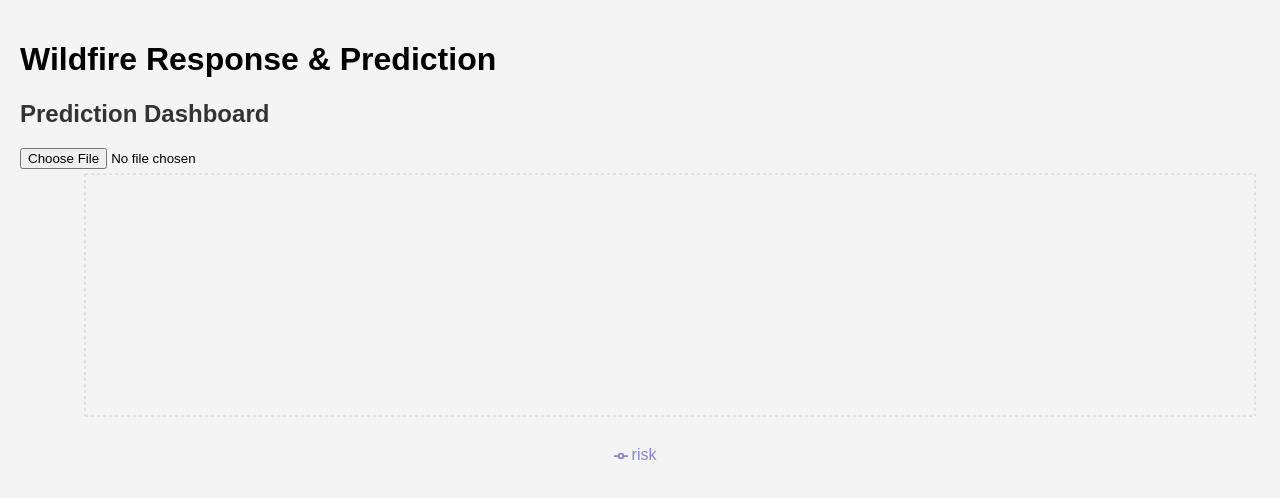
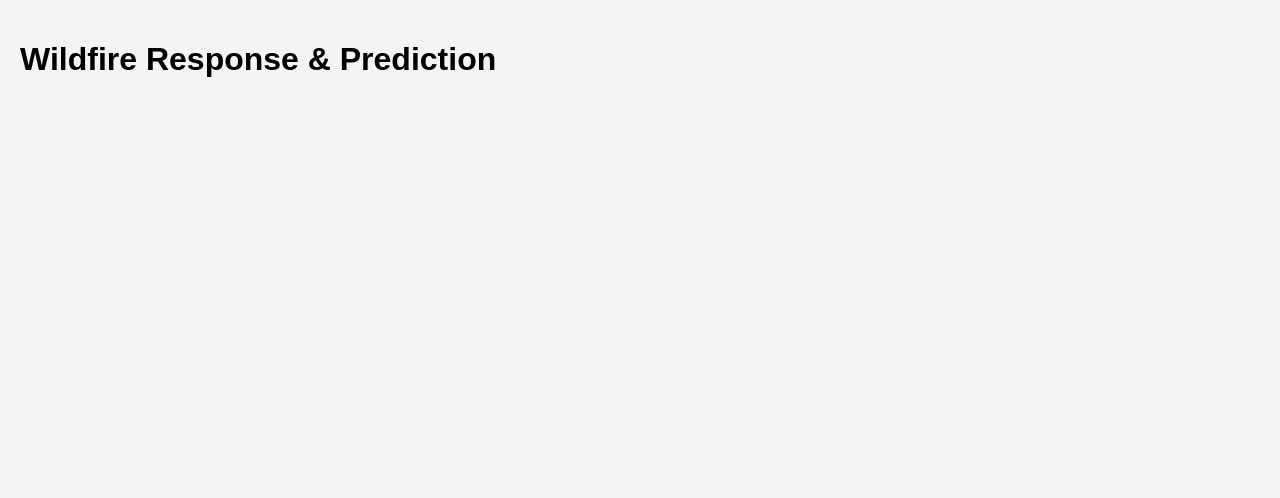
Before and after one commit to AmmarSathar/ConU-Hacks-2025-H7, a React (Create React App) app in the folder frontend/: page /prediction in a window 1280 px wide. Shown: the top 498 px of the page. Built offline with nearby package versions, Linux system fonts and the light colour scheme.

Commit message:
removed components we didnt need

```diff
--- a/frontend/src/App.js
+++ b/frontend/src/App.js
@@ -1,7 +1,6 @@
 import React, { useState } from 'react';
 import { BrowserRouter as Router, Route, Routes } from 'react-router-dom';
 import ResourceDeployment from './components/ResourceDeployment';
-import PredictionDashboard from './components/PredictionDashboard';
 import Reports from './components/Reports';
 import './styles/main.scss';
 
@@ -13,14 +12,11 @@ function App() {
       <div className="App">
         <h1>Wildfire Response & Prediction</h1>
         <Routes>
-          {/* Pass setReport as a prop to ResourceDeployment */}
           <Route
             exact
             path="/"
             element={<ResourceDeployment setReport={setReport} />}
           />
-          <Route path="/prediction" element={<PredictionDashboard />} />
-          {/* Pass the report prop to the Reports page */}
           <Route
             path="/reports"
             element={<Reports report={report} />}
--- a/frontend/src/components/PredictionDashboard.js
+++ /dev/null
@@ -1,36 +0,0 @@
-import React, { useState } from "react";
-import Papa from "papaparse";
-import { LineChart, Line, XAxis, YAxis, CartesianGrid, Tooltip, Legend, ResponsiveContainer } from "recharts";
-import { Button } from "@mui/material";
-
-function PredictionDashboard() {
-  const [predictionData, setPredictionData] = useState([]);
-
-  const handleFileUpload = (event) => {
-    const file = event.target.files[0];
-    Papa.parse(file, {
-      complete: (result) => {
-        setPredictionData(result.data);
-      },
-    });
-  };
-
-  return (
-    <div>
-      <h2>Prediction Dashboard</h2>
-      <input type="file" accept=".csv" onChange={handleFileUpload} />
-      <ResponsiveContainer width="100%" height={300}>
-        <LineChart data={predictionData}>
-          <CartesianGrid strokeDasharray="3 3" />
-          <XAxis dataKey="date" />
-          <YAxis />
-          <Tooltip />
-          <Legend />
-          <Line type="monotone" dataKey="risk" stroke="#8884d8" />
-        </LineChart>
-      </ResponsiveContainer>
-    </div>
-  );
-}
-
-export default PredictionDashboard;
```
